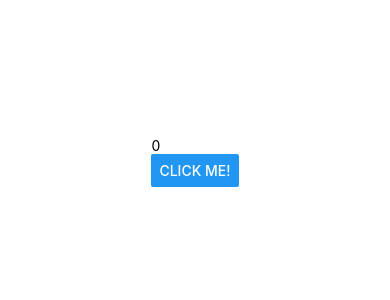
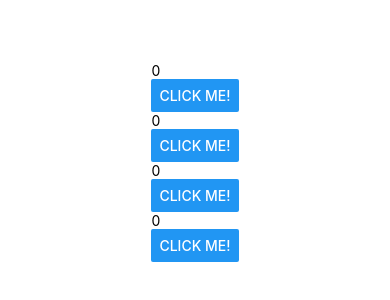
Before and after one commit to practical-coding-team-4/weather-crawler-app, a React Native app: screen / in a window 390 px wide. Shown: the part 260-560 px from the top of the page. Built offline with nearby package versions, Linux system fonts and the light colour scheme.

Commit message:
08. Custom component: more components

```diff
--- a/App.js
+++ b/App.js
@@ -26,6 +26,9 @@ export default class App extends React.Component {
         return(
             <View style={styles.container}>
                 <CounterButton />
+                <CounterButton />
+                <CounterButton />
+                <CounterButton />
             </View>
         );
     }
```
